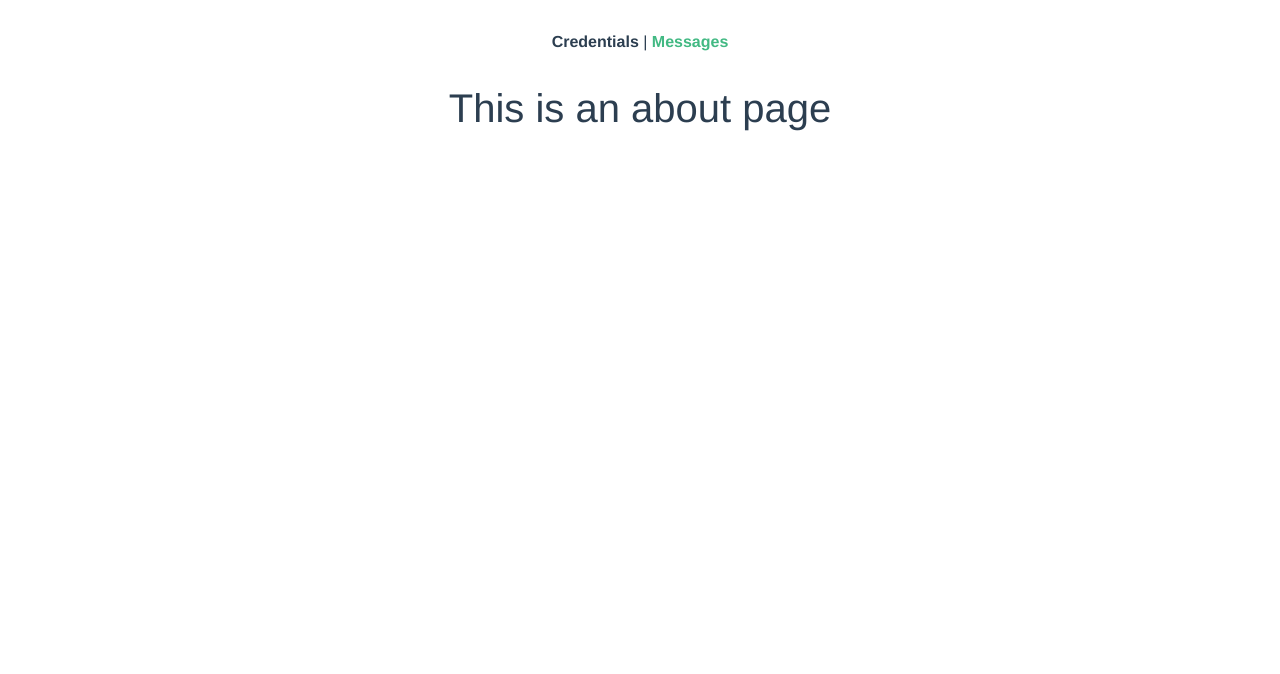
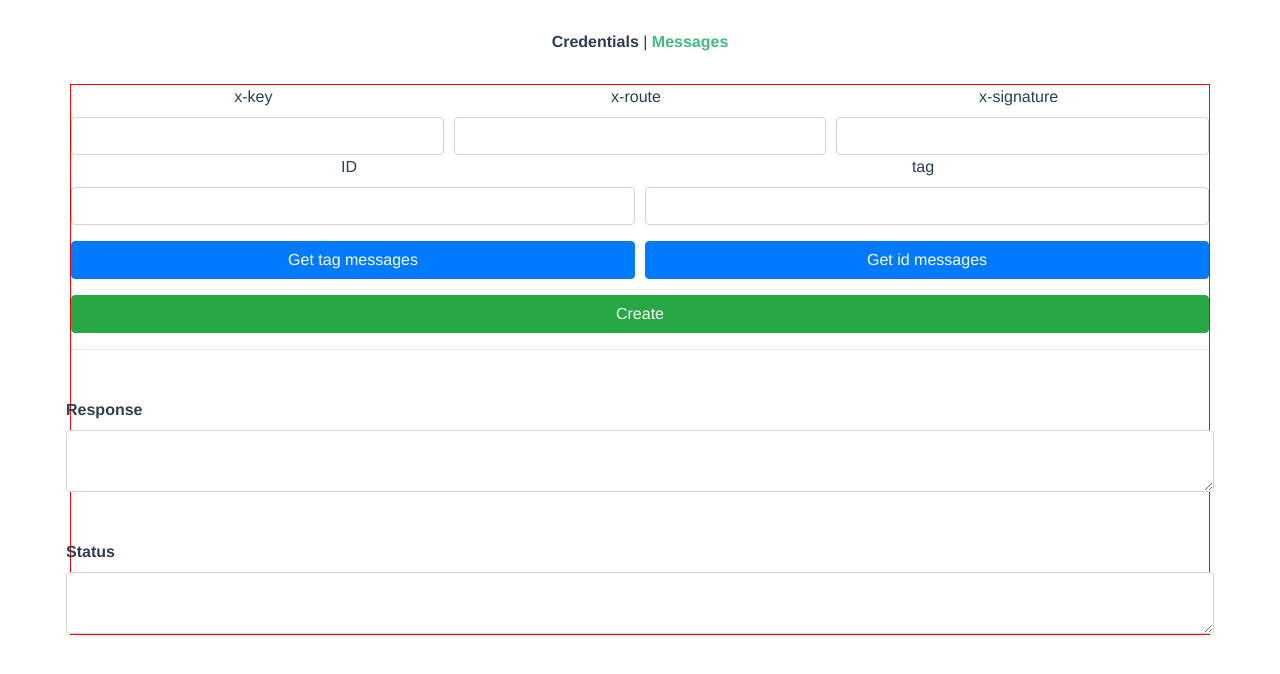
Before and after one commit to SamiUrias/master_devel_client, a Vue app: page /#/about in a window 1280 px wide. Shown: the top 674 px of the page. Built offline with nearby package versions, Linux system fonts and the light colour scheme.

Commit message:
Creation of the messages form

```diff
--- a/src/views/About.vue
+++ b/src/views/About.vue
@@ -1,5 +1,130 @@
 <template>
-  <div class="about">
-    <h1>This is an about page</h1>
-  </div>
+    <div class="home">
+        <div class="container">
+            <div class="row d-flex justify-content-center">
+                <b-form  class="w-100" style="border: 1px solid red">
+                    <b-form-row>
+                        <b-col>
+                            <label class="mr-sm-2">x-key</label>
+                            <b-input v-model="x_key"></b-input>
+                        </b-col>
+                        <b-col>
+                            <label class="mr-sm-2">x-route</label>
+                            <b-input v-model="x_route"></b-input>
+                        </b-col>
+                        <b-col>
+                            <label class="mr-sm-2">x-signature</label>
+                            <b-input v-model="x_signature"></b-input>
+                        </b-col>
+                    </b-form-row>
+
+                    <b-form-row>
+                        <b-col>
+                            <label class="mr-sm-2">ID</label>
+                            <b-input v-model="id"></b-input>
+                        </b-col>
+                        <b-col>
+                            <label class="mr-sm-2">tag</label>
+                            <b-input v-model="tag"></b-input>
+                        </b-col>
+                    </b-form-row>
+
+                    <b-form-row>
+                        <b-col>
+                            <b-button class="mt-3 w-100" variant="primary" @click="getSingleMessage">Get tag messages</b-button>
+                        </b-col>
+                        <b-col>
+                            <b-button class="mt-3 w-100" variant="primary" @click="getSingleTagMessages">Get id messages</b-button>
+                        </b-col>
+                    </b-form-row>
+                    <b-form-row>
+                        <b-col>
+                            <b-button class="mt-3 w-100" variant="success" @click="singleMessagePost">Create</b-button>
+                        </b-col>
+                    </b-form-row>
+                    <hr/>
+
+                    <!-- Response -->
+                    <b-form-row class="mt-5">
+                        <label class="mr-sm-2 font-weight-bolder">Response</label>
+                        <b-textarea class="" v-model="response"></b-textarea>
+                    </b-form-row>
+                    <b-form-row class="mt-5">
+                        <label class="mr-sm-2 font-weight-bolder">Status</label>
+                        <b-textarea class="" v-model="response_code"></b-textarea>
+                    </b-form-row>
+                </b-form>
+            </div>
+
+
+        </div>
+    </div>
 </template>
+
+<script>
+    // @ is an alias to /src
+    import axios from 'axios'
+    export default {
+        name: "About",
+        data: function (){
+            return {
+                x_key: "",
+                x_route: "",
+                x_signature:"",
+                id: "",
+                tag:"",
+                response: "",
+                response_code: ""
+            }
+        },
+        methods: {
+            async singleMessagePost() {
+                try {
+                    const response = await axios.post(process.env.VUE_APP_HOST + '/api/message/', {
+                        id: this.id,
+                        tag: this.tag
+                    }, { headers: {
+                            "x-key":this.x_key,
+                            "x-route":this.x_route,
+                            "x-signature":this.x_signature
+                        }})
+
+                    this.response_code = response.status
+
+                } catch(error) {
+                    this.response_code = error.response.status
+                }
+            },
+            async getSingleMessage() {
+                try {
+                    const response = await axios.get(process.env.VUE_APP_HOST + '/api/message/'+this.id+'/',  { headers: {
+                            "x-key":this.x_key,
+                            "x-route":this.x_route,
+                            "x-signature":this.x_signature
+                        }})
+
+                    this.response = response.data
+
+                } catch(error) {
+                    this.response_code = error.response.status
+                }
+            },
+            async getSingleTagMessages() {
+                try {
+                    const response = await axios.get(process.env.VUE_APP_HOST + '/api/messages/'+this.tag+'/',  { headers: {
+                            "x-key":this.x_key,
+                            "x-route":this.x_route,
+                            "x-signature":this.x_signature
+                        }})
+
+                    this.response = response.data
+
+                } catch(error) {
+                    this.response_code = error.response.status
+                }
+            },
+
+        },
+        components: {}
+    };
+</script>
```
Also changed, not shown: 1 other file (tests, documents, lock files or other folders).
